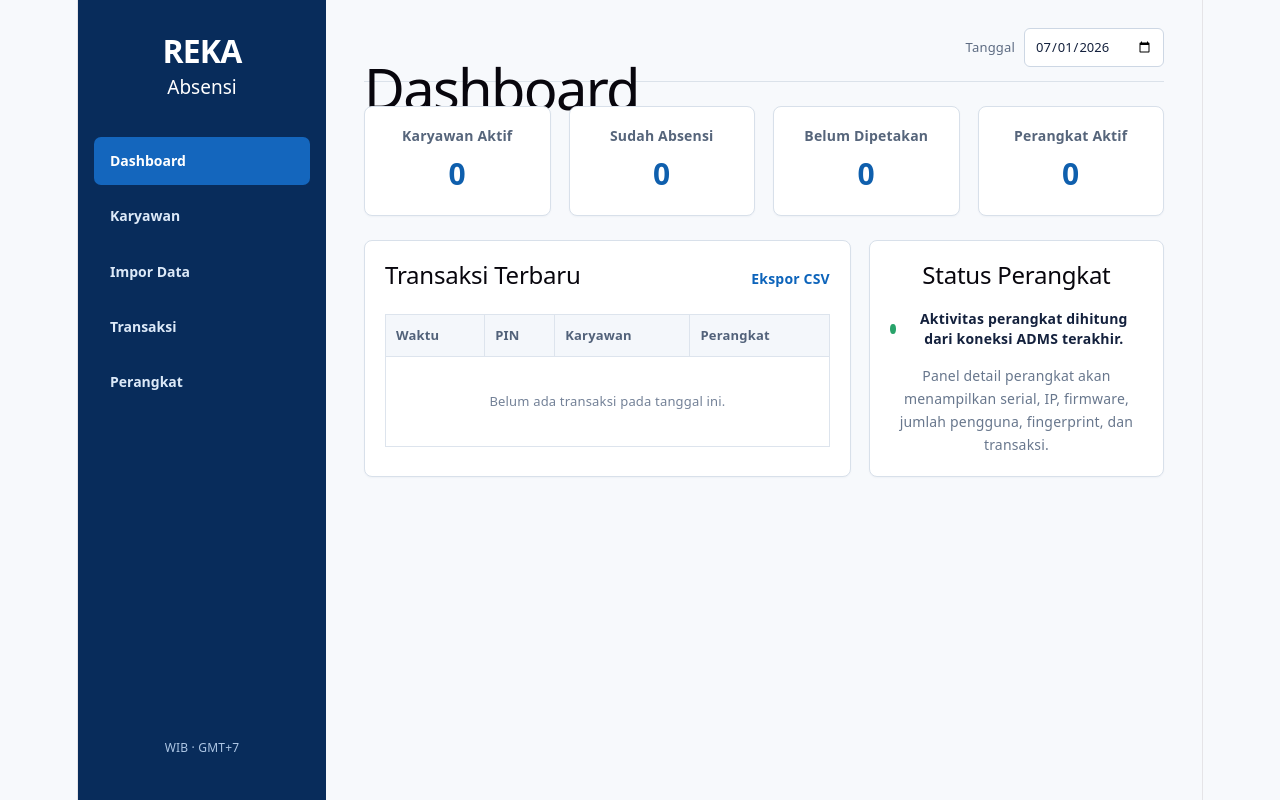
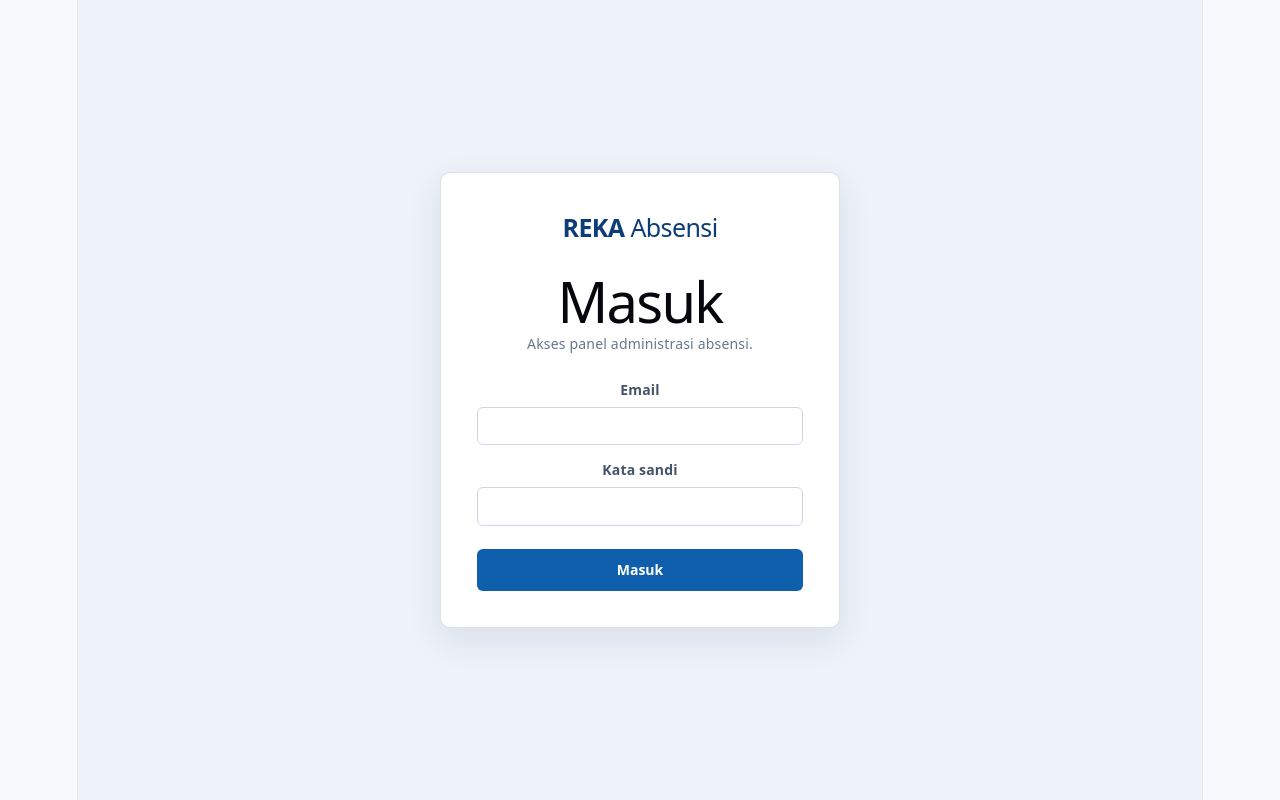
Before and after one commit to didikode/att-adms, a React (Vite) app in the folder web/: page / in a window 1280 px wide. Built offline with nearby package versions, Linux system fonts and the light colour scheme.

Commit message:
feat: add HR dashboard login flow

```diff
--- a/web/src/main.tsx
+++ b/web/src/main.tsx
@@ -6,6 +6,11 @@ type Dashboard = { date: string; activeEmployees: number; punchedEmployees: numb
 const empty = (date: string): Dashboard => ({ date, activeEmployees: 0, punchedEmployees: 0, unmappedPunches: 0, activeDevices: 0, recentTransactions: [] });
 
 function App() {
+  const [authenticated, setAuthenticated] = useState(Boolean(sessionStorage.getItem('attendance_access_token')));
+  const [email, setEmail] = useState('');
+  const [password, setPassword] = useState('');
+  const [loginError, setLoginError] = useState('');
+  const [loggingIn, setLoggingIn] = useState(false);
   const [date, setDate] = useState('2026-07-01');
   const [data, setData] = useState<Dashboard>(empty(date));
   const [loading, setLoading] = useState(false);
@@ -20,6 +25,7 @@ function App() {
   }, [date]);
   const menu = ['Dashboard', 'Karyawan', 'Impor Data', 'Transaksi', 'Perangkat'];
   const metrics = [['Karyawan Aktif', data.activeEmployees], ['Sudah Absensi', data.punchedEmployees], ['Belum Dipetakan', data.unmappedPunches], ['Perangkat Aktif', data.activeDevices]];
+  if (!authenticated) return <div className="login-page"><form className="login-card" onSubmit={(event) => { event.preventDefault(); setLoggingIn(true); setLoginError(''); fetch('/api/auth/login', { method: 'POST', headers: { 'Content-Type': 'application/json' }, body: JSON.stringify({ email, password }) }).then(async (response) => response.ok ? response.json() : Promise.reject()).then((result) => { sessionStorage.setItem('attendance_access_token', result.accessToken); setAuthenticated(true); }).catch(() => setLoginError('Email atau kata sandi tidak sesuai.')).finally(() => setLoggingIn(false)); }}><div className="login-brand">REKA <span>Absensi</span></div><h1>Masuk</h1><p>Akses panel administrasi absensi.</p><label>Email<input type="email" value={email} onChange={(event) => setEmail(event.target.value)} required /></label><label>Kata sandi<input type="password" value={password} onChange={(event) => setPassword(event.target.value)} required /></label>{loginError && <div className="error">{loginError}</div>}<button type="submit" disabled={loggingIn}>{loggingIn ? 'Memeriksa…' : 'Masuk'}</button></form></div>;
   return <div className="shell">
     <aside><div className="brand">REKA <span>Absensi</span></div><nav>{menu.map((item) => <button className={activeNav === item ? 'selected' : ''} onClick={() => setActiveNav(item)} key={item}>{item}</button>)}</nav><div className="sidebar-note">WIB · GMT+7</div></aside>
     <main><header><h1>{activeNav}</h1><label>Tanggal <input aria-label="Tanggal dashboard" type="date" value={date} onChange={(event) => setDate(event.target.value)} /></label></header>
--- a/web/src/style.css
+++ b/web/src/style.css
@@ -50,6 +50,7 @@
 }
 
 * { box-sizing: border-box; } body { margin: 0; font: 14px/1.45 var(--sans); background: #f7f9fc; color: #14213d; } button, input { font: inherit; }
+.login-page { min-height: 100vh; display: grid; place-items: center; background: #eef3f9; padding: 24px; }.login-card { width: min(400px, 100%); background: #fff; border: 1px solid #d8e0ea; border-radius: 10px; padding: 36px; box-shadow: 0 12px 35px rgb(16 43 85 / 10%); }.login-brand { color: #0b3d78; font-size: 25px; font-weight: 800; letter-spacing: -.6px; }.login-brand span { font-weight: 400; }.login-card h1 { margin: 28px 0 5px; }.login-card p { color: #68778d; margin: 0 0 25px; }.login-card label { color: #43536b; display: grid; gap: 7px; font-weight: 650; margin: 15px 0; }.login-card input { width: 100%; }.login-card button { border: 0; background: #0f5fad; color: #fff; font-weight: 700; width: 100%; border-radius: 6px; padding: 11px; cursor: pointer; margin-top: 8px; }.login-card button:disabled { opacity: .65; cursor: wait; }.error { color: #b42318; background: #fff1f0; padding: 9px; border-radius: 5px; font-size: 13px; }
 .shell { min-height: 100vh; display: grid; grid-template-columns: 248px 1fr; }
 aside { background: #082c5b; color: white; padding: 28px 16px; display: flex; flex-direction: column; } .brand { font-size: 32px; font-weight: 750; letter-spacing: -.8px; padding: 0 16px 35px; } .brand span { display: block; font-size: 19px; font-weight: 400; letter-spacing: 0; }
 nav { display: grid; gap: 7px; } nav button { border: 0; color: #dce9f8; background: transparent; border-radius: 7px; padding: 14px 16px; cursor: pointer; text-align: left; font-weight: 600; } nav button:hover, nav button.selected { background: #1466bd; color: #fff; } .sidebar-note { margin-top: auto; color: #adc6e4; font-size: 12px; padding: 16px; }
```
